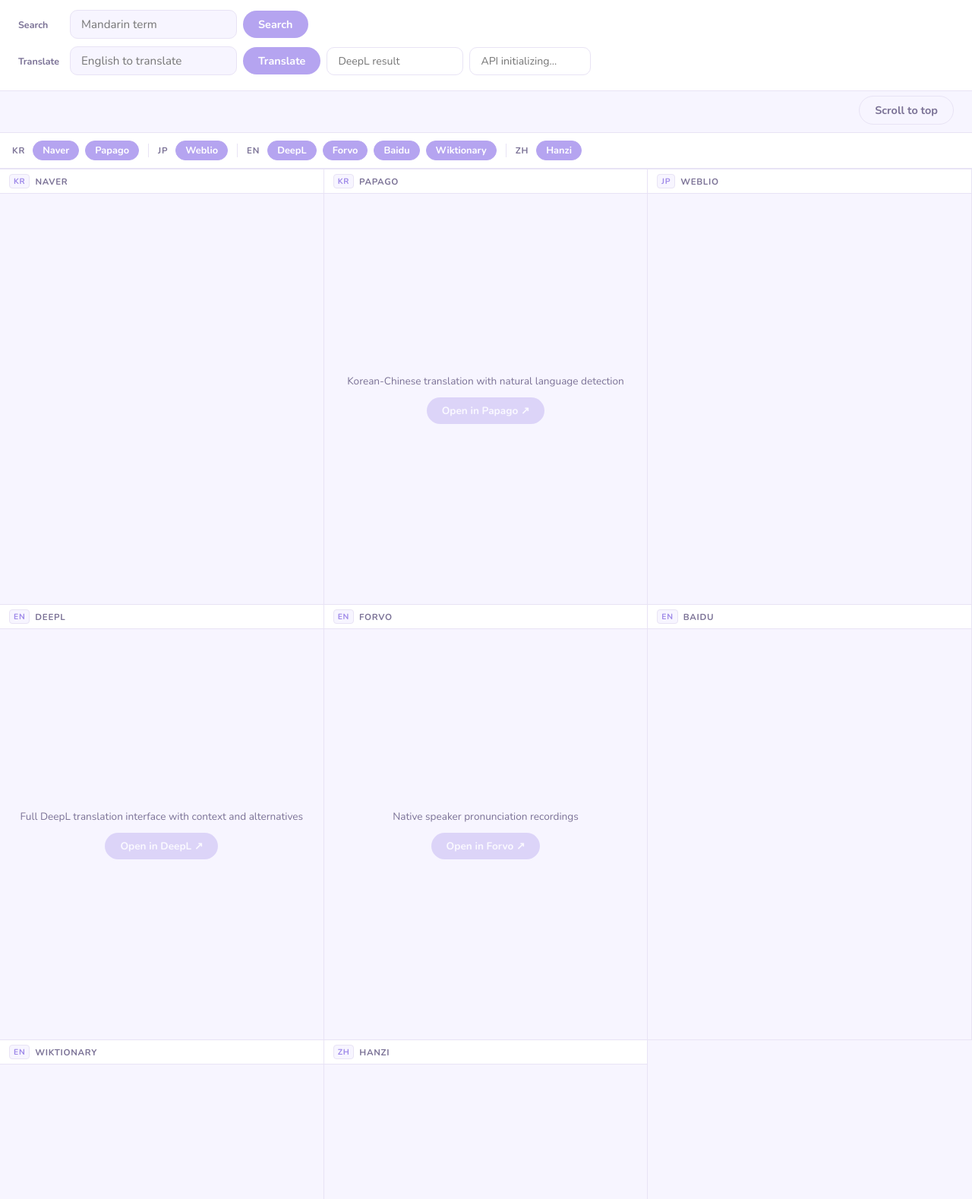
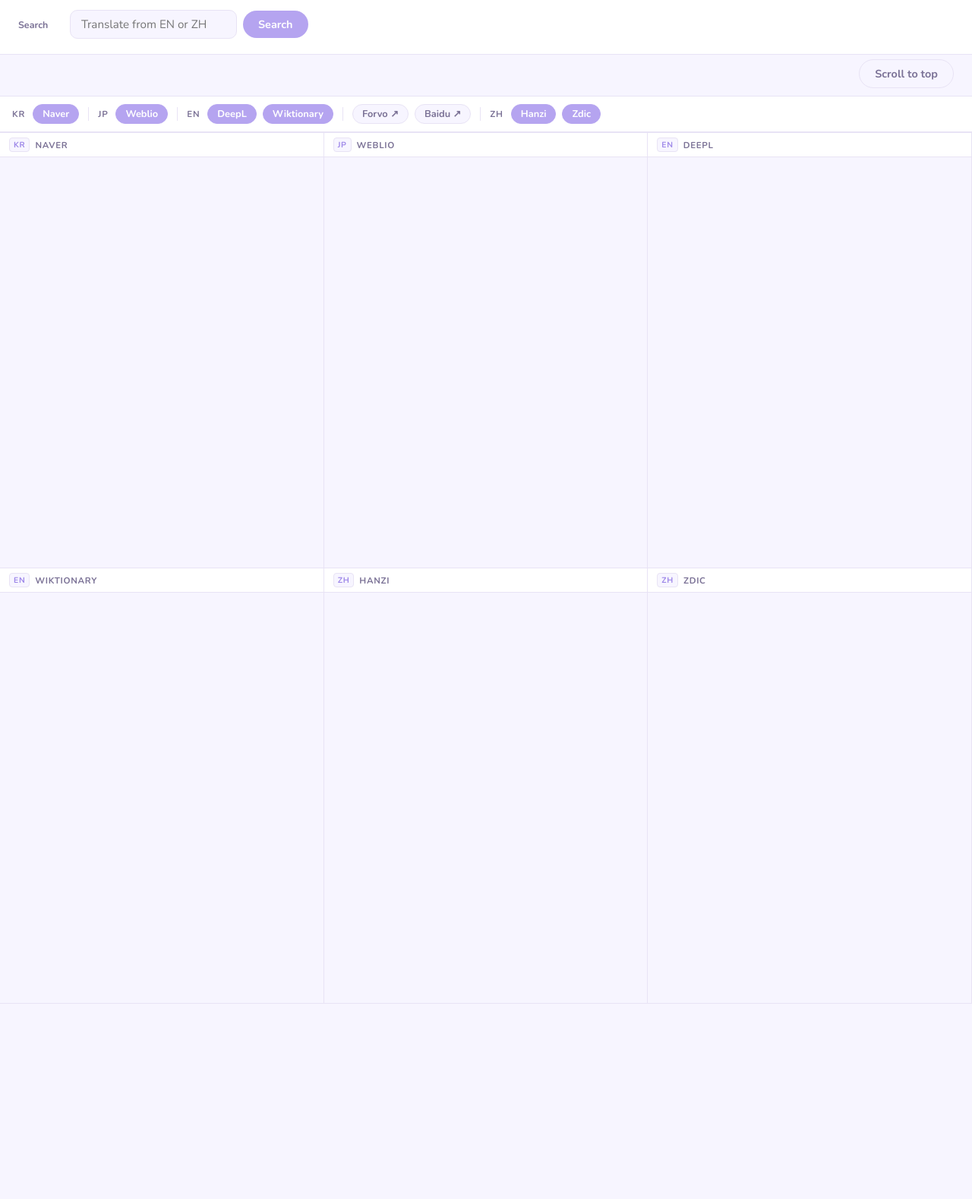
Before and after one commit to Glendios/prowebsite, a website with bundled scripts: page docs/cndict.html in a window 1280 px wide. Shown: the part 132-1710 px from the top of the page at 76% size. After the commit the page ends 1453 px from the top, so only its background shows below. Built offline with nearby package versions, Linux system fonts and the light colour scheme.

Commit message:
refactor cndict sources and layout

```diff
--- a/docs/cndict.html
+++ b/docs/cndict.html
@@ -126,6 +126,12 @@
 
     .toggle-btn:hover { border-color: var(--accent); }
 
+    .link-btn {
+      text-decoration: none;
+      color: var(--text-muted);
+    }
+    .link-btn:hover { color: var(--accent); }
+
     /* ── iframe card grid ───────────────── */
 
     .cards-wrap {
@@ -182,9 +188,9 @@
       flex-direction: column;
       align-items: center;
       justify-content: center;
-      gap: 12px;
-      flex: 1;
-      padding: 24px;
+      gap: 10px;
+      height: 100px;
+      padding: 16px 24px;
       text-align: center;
     }
 
@@ -196,6 +202,25 @@
 
     .open-card-body .btn {
       font-size: 0.85rem;
+    }
+
+    .deepl-result-body {
+      padding: 20px 24px;
+      display: flex;
+      flex-direction: column;
+      gap: 8px;
+    }
+
+    .deepl-result-body #deeplResultText {
+      font-size: 1.1rem;
+      line-height: 1.6;
+      color: var(--text);
+      min-height: 60px;
+    }
+
+    .deepl-status {
+      font-size: 0.78rem;
+      color: var(--text-muted);
     }
 
     .open-card-body .btn[href="#"] {
@@ -216,26 +241,19 @@
 
 <div class="dict-header">
   <h1>Mandarin Dictionary Aggregator</h1>
-  <p class="subtitle">Search across all dictionaries simultaneously — try <strong>快乐</strong></p>
+  <p class="subtitle">Search across all dictionaries simultaneously. try <strong>快乐</strong></p>
 
   <div class="dict-rows">
     <div class="dict-row">
       <span class="dict-row-label">Search</span>
-      <input class="dict-input wide" type="text" id="searchInputBox" placeholder="Mandarin term">
-      <button class="btn" id="dictionarySearchButton" onclick="searchWebsites()">Search</button>
-    </div>
-    <div class="dict-row">
-      <span class="dict-row-label">Translate</span>
-      <input class="dict-input wide" type="text" id="translateInputBox" placeholder="English to translate">
-      <button class="btn" id="translateButton" onclick="translateWebsites()">Translate</button>
-      <input class="dict-input result" type="text" id="translateDeeplBox" placeholder="DeepL result" readonly>
-      <input class="dict-input status" type="text" id="deeplBoxStatus" placeholder="API initializing..." readonly>
+      <input class="dict-input wide" type="text" id="searchInputBox" placeholder="Translate from EN or ZH">
+      <button class="btn" id="dictionarySearchButton">Search</button>
     </div>
   </div>
 </div>
 
 <div class="dict-footer">
-  <button class="btn btn-ghost" onclick="scrollToTop()">Scroll to top</button>
+  <button class="btn btn-ghost" id="scrollTopButton">Scroll to top</button>
 </div>
 
 <div class="tohide-element" id="dictIntro"></div>
@@ -243,23 +261,24 @@
 <!-- Toggle filter bar -->
 <div class="filter-bar">
   <span class="filter-lang">KR</span>
-  <button class="toggle-btn on" onclick="toggleSource('naverFrame',  this)">Naver</button>
-  <button class="toggle-btn on" onclick="toggleSource('papagoFrame', this)">Papago</button>
+  <button class="toggle-btn on" data-frame="naverFrame">Naver</button>
 
   <div class="filter-sep"></div>
   <span class="filter-lang">JP</span>
-  <button class="toggle-btn on" onclick="toggleSource('weblioFrame', this)">Weblio</button>
+  <button class="toggle-btn on" data-frame="weblioFrame">Weblio</button>
 
   <div class="filter-sep"></div>
   <span class="filter-lang">EN</span>
-  <button class="toggle-btn on" onclick="toggleSource('deeplFrame',  this)">DeepL</button>
-  <button class="toggle-btn on" onclick="toggleSource('forvoFrame',  this)">Forvo</button>
-  <button class="toggle-btn on" onclick="toggleSource('baiduFrame',  this)">Baidu</button>
-  <button class="toggle-btn on" onclick="toggleSource('wikitFrame',  this)">Wiktionary</button>
+  <button class="toggle-btn on" data-frame="deeplCard">DeepL</button>
+  <button class="toggle-btn on" data-frame="wikitFrame">Wiktionary</button>
+  <div class="filter-sep"></div>
+  <a id="forvoLink" href="#" target="_blank" rel="noopener" class="toggle-btn link-btn">Forvo ↗</a>
+  <a id="baiduLink" href="#" target="_blank" rel="noopener" class="toggle-btn link-btn">Baidu ↗</a>
 
   <div class="filter-sep"></div>
   <span class="filter-lang">ZH</span>
-  <button class="toggle-btn on" onclick="toggleSource('hanziFrame',  this)">Hanzi</button>
+  <button class="toggle-btn on" data-frame="hanziFrame">Hanzi</button>
+  <button class="toggle-btn on" data-frame="zdicFrame">Zdic</button>
 </div>
 
 <!-- iframe card grid -->
@@ -268,34 +287,16 @@
     <div class="iframe-card-label"><span class="lang-tag">KR</span> Naver</div>
     <iframe id="naverFrame" src="about:blank" scrolling="yes"></iframe>
   </div>
-  <div class="iframe-card" id="card-papagoFrame">
-    <div class="iframe-card-label"><span class="lang-tag">KR</span> Papago</div>
-    <div class="open-card-body">
-      <p>Korean-Chinese translation with natural language detection</p>
-      <a id="papagoLink" href="#" target="_blank" rel="noopener" class="btn">Open in Papago ↗</a>
-    </div>
-  </div>
   <div class="iframe-card" id="card-weblioFrame">
     <div class="iframe-card-label"><span class="lang-tag">JP</span> Weblio</div>
     <iframe id="weblioFrame" src="about:blank" scrolling="yes"></iframe>
   </div>
-  <div class="iframe-card" id="card-deeplFrame">
+  <div class="iframe-card" id="card-deeplCard">
     <div class="iframe-card-label"><span class="lang-tag">EN</span> DeepL</div>
-    <div class="open-card-body">
-      <p>Full DeepL translation interface with context and alternatives</p>
-      <a id="deeplLink" href="#" target="_blank" rel="noopener" class="btn">Open in DeepL ↗</a>
+    <div class="deepl-result-body">
+      <div id="deeplResultText"></div>
+      <div id="deeplStatus" class="deepl-status"></div>
     </div>
-  </div>
-  <div class="iframe-card" id="card-forvoFrame">
-    <div class="iframe-card-label"><span class="lang-tag">EN</span> Forvo</div>
-    <div class="open-card-body">
-      <p>Native speaker pronunciation recordings</p>
-      <a id="forvoLink" href="#" target="_blank" rel="noopener" class="btn">Open in Forvo ↗</a>
-    </div>
-  </div>
-  <div class="iframe-card" id="card-baiduFrame">
-    <div class="iframe-card-label"><span class="lang-tag">EN</span> Baidu</div>
-    <iframe id="baiduFrame" src="about:blank" scrolling="yes"></iframe>
   </div>
   <div class="iframe-card" id="card-wikitFrame">
     <div class="iframe-card-label"><span class="lang-tag">EN</span> Wiktionary</div>
@@ -305,14 +306,11 @@
     <div class="iframe-card-label"><span class="lang-tag">ZH</span> Hanzi</div>
     <iframe id="hanziFrame" src="about:blank" scrolling="yes"></iframe>
   </div>
+  <div class="iframe-card" id="card-zdicFrame">
+    <div class="iframe-card-label"><span class="lang-tag">ZH</span> Zdic</div>
+    <iframe id="zdicFrame" src="about:blank" scrolling="yes"></iframe>
+  </div>
 </div>
-
-<script>
-  function toggleSource(frameId, btn) {
-    btn.classList.toggle('on');
-    document.getElementById('card-' + frameId).classList.toggle('hidden');
-  }
-</script>
 
 <script src="https://cdn.jsdelivr.net/npm/axios/dist/axios.min.js"></script>
 <script src="./cndictscript.js"></script>
--- a/docs/cndictscript.js
+++ b/docs/cndictscript.js
@@ -4,9 +4,8 @@
 
 //const axios = require('axios');
 
-var deeplOutput = document.getElementById("translateDeeplBox");
-var deeplStatus = document.getElementById("deeplBoxStatus");
-var textArray;
+var deeplOutput = document.getElementById("deeplResultText");
+var deeplStatus = document.getElementById("deeplStatus");
 
 function requestDeepl(userInput) {
   if (Array.isArray(userInput)) {
@@ -20,7 +19,7 @@
     target_lang: 'ZH'
   };
 
-  deeplStatus.placeholder = 'Waiting for API — may take ~30s...';
+  deeplStatus.textContent = 'Waiting for API — may take ~30s...';
 
   fetch('https://deeplapi-xx79.onrender.com/translate', {
     method: 'POST',
@@ -40,14 +39,14 @@
     if (translations && translations.length > 0) {
       const translatedText = translations[0].text;
       console.log('Translated Text:', translatedText);
-      deeplOutput.value = translatedText;
-      deeplStatus.placeholder = 'Ready';
+      deeplOutput.textContent = translatedText;
+      deeplStatus.textContent = 'Ready';
     } else {
       throw new Error('No translations found in the response');
     }
   })
   .catch(error => {
-    deeplStatus.placeholder = 'API error: ' + error.message;
+    deeplStatus.textContent = 'API error: ' + error.message;
     console.error('Error:', error);
   });
 }
@@ -66,27 +65,22 @@
   },100);
 },3000);
 
+function toggleSource(frameId, btn) {
+  btn.classList.toggle('on');
+  document.getElementById('card-' + frameId).classList.toggle('hidden');
+}
+
+document.querySelectorAll('.toggle-btn:not(.link-btn)').forEach(function(btn) {
+  btn.addEventListener('click', function() { toggleSource(btn.dataset.frame, btn); });
+});
+
+document.getElementById('scrollTopButton').addEventListener('click', scrollToTop);
+
 var dictButton = document.getElementById("dictionarySearchButton");
 var dictSearchBox = document.getElementById("searchInputBox");
-dictButton.addEventListener("click", function(){
-  var str = dictSearchBox.value;
-  console.log(str);
-});
-dictSearchBox.addEventListener("keydown",function(event){
-  if(event.keyCode == 13){ dictButton.click(); }
-});
-
-var translateButton = document.getElementById("translateButton");
-var translateBox = document.getElementById("translateInputBox");
-translateButton.addEventListener("click", function(){
-  var strTrans = translateBox.value;
-  console.log(strTrans);
-});
-translateBox.addEventListener("keydown",function(event){
-  //if ENTER, press button
-  if(event.keyCode == 13){
-    translateButton.click();
-  }
+dictButton.addEventListener("click", searchWebsites);
+dictSearchBox.addEventListener("keydown", function(event) {
+  if (event.keyCode == 13) { dictButton.click(); }
 });
 
 function searchWebsites(){
@@ -95,21 +89,11 @@
       document.getElementById("naverFrame").src = "https://zh.dict.naver.com/#/search?query=" + encodeURIComponent(searchTerm);
       document.getElementById("weblioFrame").src = "https://cjjc.weblio.jp/content/" + encodeURIComponent(searchTerm);
       document.getElementById("wikitFrame").src = "https://en.wiktionary.org/wiki/" + encodeURIComponent(searchTerm);
-      document.getElementById("baiduFrame").src = "https://fanyi.baidu.com/mtpe-individual/multimodal?query=" + encodeURIComponent(searchTerm) + "&lang=zh2en";
+      document.getElementById("baiduLink").href = "https://fanyi.baidu.com/mtpe-individual/transText?query=" + encodeURIComponent(searchTerm) + "&lang=zh2en";
       document.getElementById("hanziFrame").src = "https://www.qhanzi.com/";
+      document.getElementById("zdicFrame").src = "https://www.zdic.net/hans/" + encodeURIComponent(searchTerm);
       // open-tab links (these sites block iframing)
-      document.getElementById("papagoLink").href = "https://papago.naver.com/?sk=zh-CN&tk=en&st=" + encodeURIComponent(searchTerm);
-      document.getElementById("deeplLink").href = "https://www.deepl.com/translator#zh/en/" + encodeURIComponent(searchTerm);
       document.getElementById("forvoLink").href = "https://forvo.com/word/" + encodeURIComponent(searchTerm);
-}
-
-function translateWebsites(){
-      var translateInput = document.getElementById("translateInputBox").value;
-      document.getElementById("deeplLink").href = "https://www.deepl.com/translator#zh/en/" + encodeURIComponent(translateInput);
-      document.getElementById("papagoLink").href = "https://papago.naver.com/?sk=zh-CN&tk=en&st=" + encodeURIComponent(translateInput);
-      document.getElementById("baiduFrame").src = "https://fanyi.baidu.com/mtpe-individual/multimodal?query=" + encodeURIComponent(translateInput) + "&lang=zh2en";
-      deeplStatus.placeholder = 'Sending API request...';
-      requestDeepl(translateInput);
 }
 
 function scrollToTop(){
```
